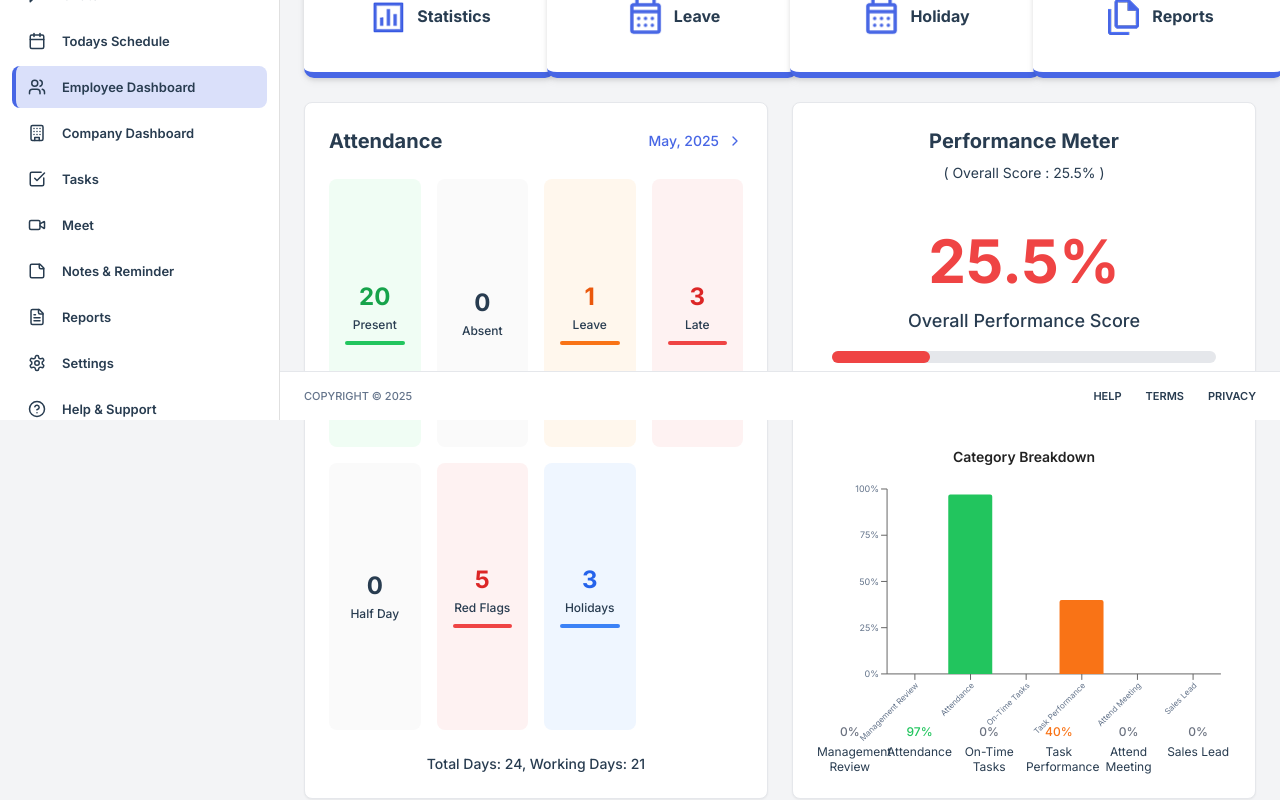
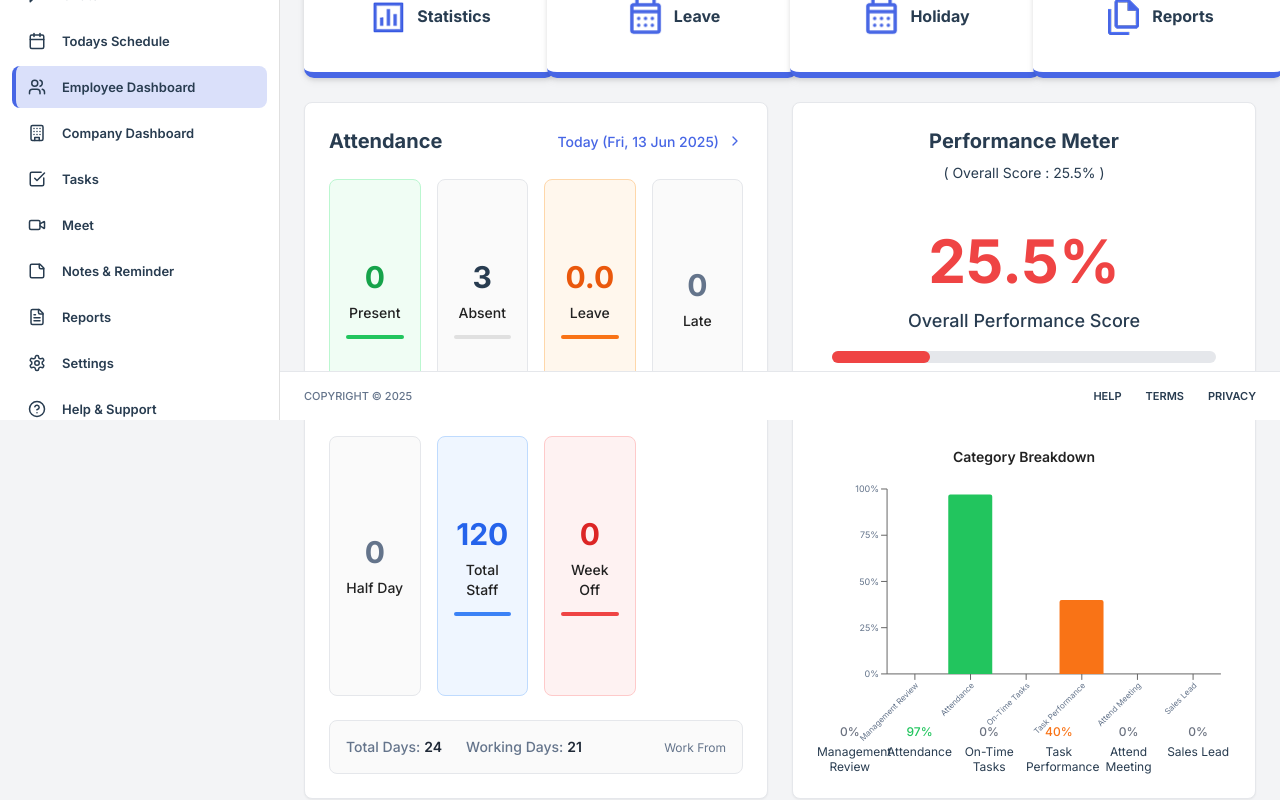
Before and after one commit to soumya85/webpanelEasyDo, a React (Vite) app: page /employee-dashboard in a window 1280 px wide. Shown: the part 380-1180 px from the top of the page. Built offline with nearby package versions, Linux system fonts and the light colour scheme; the HTML template or start-up script is replaced by a standard one.

Commit message:
Update AttendanceSummary with new attendance metrics and styling
cgen-119185619e204afebed47ab4e1c6ba7d

```diff
--- a/src/components/AttendanceSummary.tsx
+++ b/src/components/AttendanceSummary.tsx
@@ -6,40 +6,52 @@ export default function AttendanceSummary() {
   const attendanceData = [
     {
       label: "Present",
-      value: 20,
+      value: 0,
       color: "text-green-600",
       bgColor: "bg-green-50",
+      borderColor: "border-green-200",
     },
     {
       label: "Absent",
-      value: 0,
+      value: 3,
       color: "text-gray-600",
       bgColor: "bg-gray-50",
+      borderColor: "border-gray-200",
     },
     {
       label: "Leave",
-      value: 1,
+      value: "0.0",
       color: "text-orange-600",
       bgColor: "bg-orange-50",
+      borderColor: "border-orange-200",
     },
-    { label: "Late", value: 3, color: "text-red-600", bgColor: "bg-red-50" },
+    {
+      label: "Late",
+      value: 0,
+      color: "text-gray-500",
+      bgColor: "bg-gray-50",
+      borderColor: "border-gray-200",
+    },
     {
       label: "Half Day",
       value: 0,
-      color: "text-gray-600",
+      color: "text-gray-500",
       bgColor: "bg-gray-50",
+      borderColor: "border-gray-200",
     },
     {
-      label: "Red Flags",
-      value: 5,
+      label: "Total Staff",
+      value: 120,
+      color: "text-blue-600",
+      bgColor: "bg-blue-50",
+      borderColor: "border-blue-200",
+    },
+    {
+      label: "Week Off",
+      value: 0,
       color: "text-red-600",
       bgColor: "bg-red-50",
-    },
-    {
-      label: "Holidays",
-      value: 3,
-      color: "text-blue-600",
-      bgColor: "bg-blue-50",
+      borderColor: "border-red-200",
     },
   ];
 
@@ -53,9 +65,11 @@ export default function AttendanceSummary() {
             <h2 className="text-[#283C50] font-inter text-xl font-bold">
               Attendance
             </h2>
-            <div className="flex items-center gap-2 text-[#4766E5] font-medium">
-              <span className="text-sm">May, 2025</span>
-              <ChevronRight className="w-4 h-4" />
+            <div className="flex items-center gap-2">
+              <button className="text-[#4766E5] font-medium hover:text-[#3752D1] transition-colors cursor-pointer">
+                <span className="text-sm">Today (Fri, 13 Jun 2025)</span>
+              </button>
+              <ChevronRight className="w-4 h-4 text-[#4766E5]" />
             </div>
           </div>
 
@@ -66,39 +80,56 @@ export default function AttendanceSummary() {
                 <div
                   key={item.label}
                   className={cn(
-                    "flex flex-col items-center justify-center p-4 rounded-lg",
-                    "min-h-[80px] transition-transform hover:scale-105",
+                    "flex flex-col items-center justify-center p-4 rounded-lg border",
+                    "min-h-[100px] transition-all duration-200 hover:scale-105 hover:shadow-md",
                     item.bgColor,
+                    item.borderColor,
                   )}
                 >
-                  <div className={cn("text-2xl font-bold mb-1", item.color)}>
+                  <div className={cn("text-3xl font-bold mb-2", item.color)}>
                     {item.value}
                   </div>
-                  <div className="text-xs text-gray-600 text-center font-medium">
+                  <div className="text-sm text-gray-700 text-center font-medium">
                     {item.label}
                   </div>
+
+                  {/* Progress indicators for specific categories */}
                   {item.label === "Present" && (
-                    <div className="w-full h-1 bg-green-500 rounded-full mt-2" />
+                    <div className="w-full h-1 bg-green-500 rounded-full mt-3" />
+                  )}
+                  {item.label === "Absent" && (
+                    <div className="w-full h-1 bg-gray-400 rounded-full mt-3" />
                   )}
                   {item.label === "Leave" && (
-                    <div className="w-full h-1 bg-orange-500 rounded-full mt-2" />
+                    <div className="w-full h-1 bg-orange-500 rounded-full mt-3" />
                   )}
-                  {item.label === "Late" && (
-                    <div className="w-full h-1 bg-red-500 rounded-full mt-2" />
+                  {item.label === "Total Staff" && (
+                    <div className="w-full h-1 bg-blue-500 rounded-full mt-3" />
                   )}
-                  {item.label === "Red Flags" && (
-                    <div className="w-full h-1 bg-red-500 rounded-full mt-2" />
-                  )}
-                  {item.label === "Holidays" && (
-                    <div className="w-full h-1 bg-blue-500 rounded-full mt-2" />
+                  {item.label === "Week Off" && (
+                    <div className="w-full h-1 bg-red-500 rounded-full mt-3" />
                   )}
                 </div>
               ))}
             </div>
 
-            {/* Footer */}
-            <div className="text-sm text-gray-600 text-center font-medium mt-auto">
-              Total Days: 24, Working Days: 21
+            {/* Footer with additional information */}
+            <div className="bg-gray-50 rounded-lg p-4 border border-gray-200">
+              <div className="flex items-center justify-between text-sm">
+                <div className="flex items-center gap-6">
+                  <span className="text-gray-700 font-medium">
+                    <span className="text-gray-500">Total Days:</span>
+                    <span className="text-gray-800 font-semibold ml-1">24</span>
+                  </span>
+                  <span className="text-gray-700 font-medium">
+                    <span className="text-gray-500">Working Days:</span>
+                    <span className="text-gray-800 font-semibold ml-1">21</span>
+                  </span>
+                </div>
+                <div className="text-right">
+                  <span className="text-gray-500 text-xs">Work From</span>
+                </div>
+              </div>
             </div>
           </div>
         </CardContent>
```
